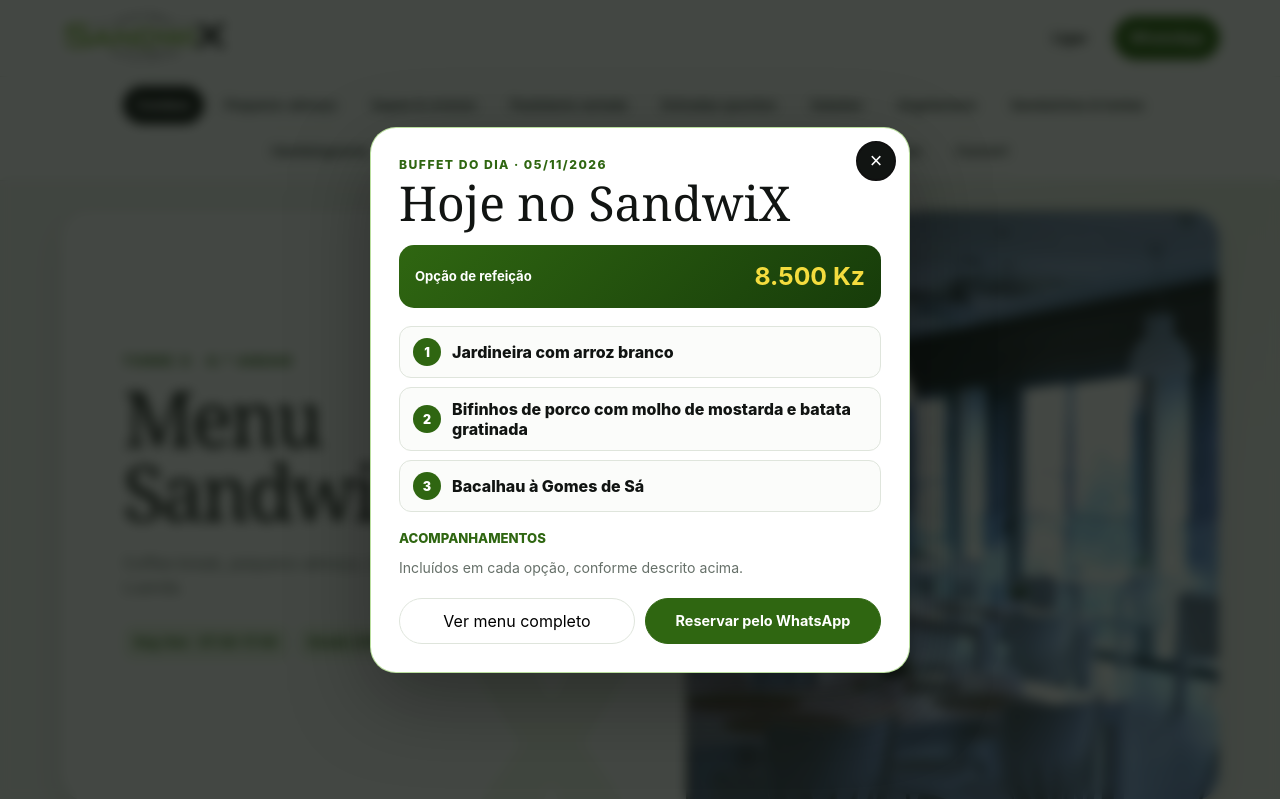
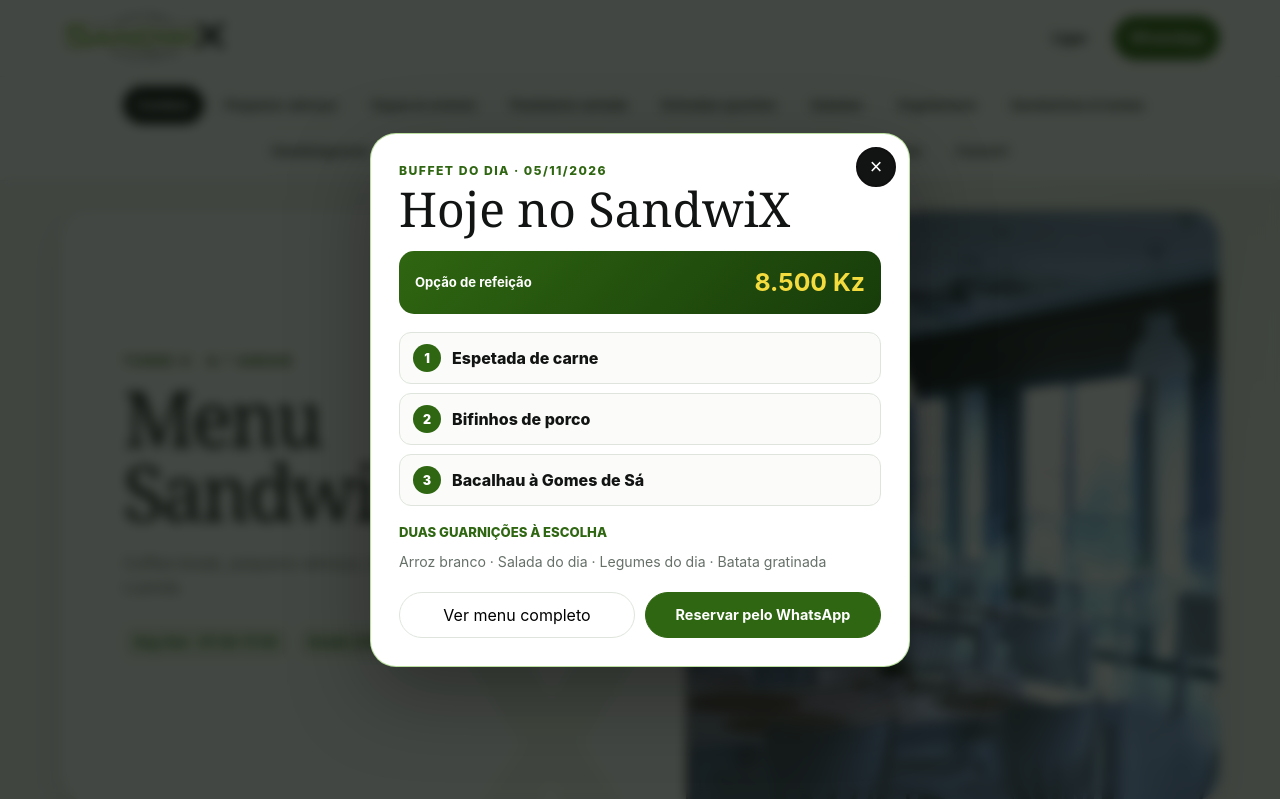
Before and after one commit to mcgm78/sandwix-menu-digital, a plain HTML site: page index.html in a window 1280 px wide. Shown: the top 799 px of the page. Drawn offline with Linux system fonts and the light colour scheme.

Commit message:
Atualizar popup do menu de 5 de novembro

```diff
--- a/index.html
+++ b/index.html
@@ -791,10 +791,12 @@
           },
           "2026-11-05": {
                 "options": [
-                      "Jardineira com arroz branco",
-                      "Bifinhos de porco com molho de mostarda e batata gratinada",
+                      "Espetada de carne",
+                      "Bifinhos de porco",
                       "Bacalhau à Gomes de Sá"
-                ]
+                ],
+                "sidesTitle": "Duas guarnições à escolha",
+                "sides": "Arroz branco · Salada do dia · Legumes do dia · Batata gratinada"
           },
           "2026-11-06": {
                 "options": [
```
